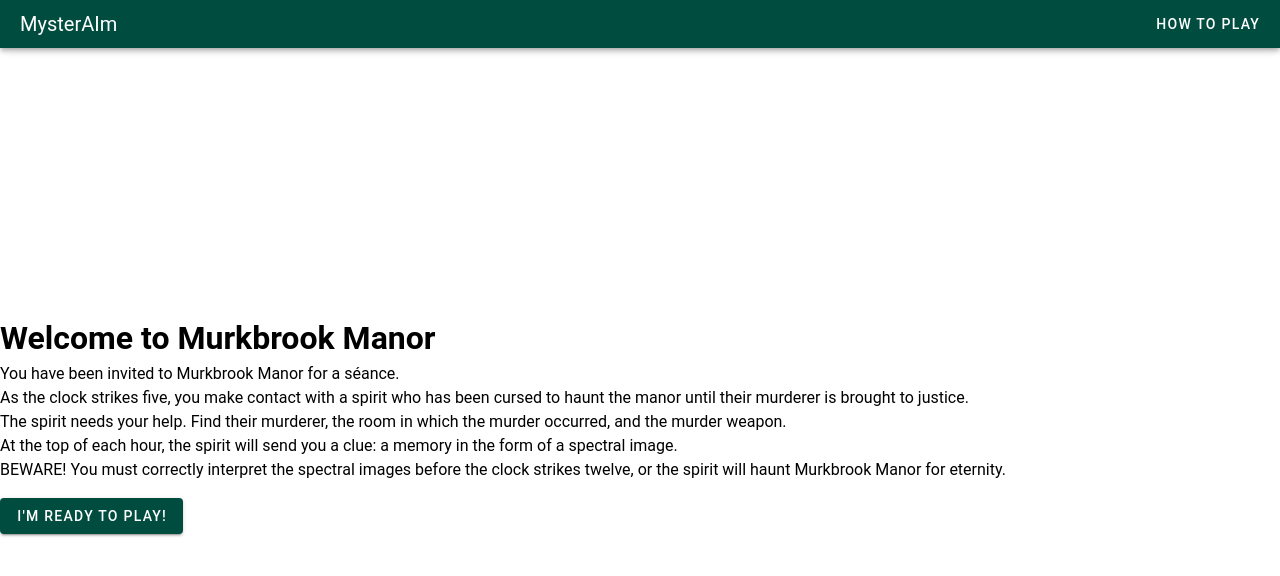
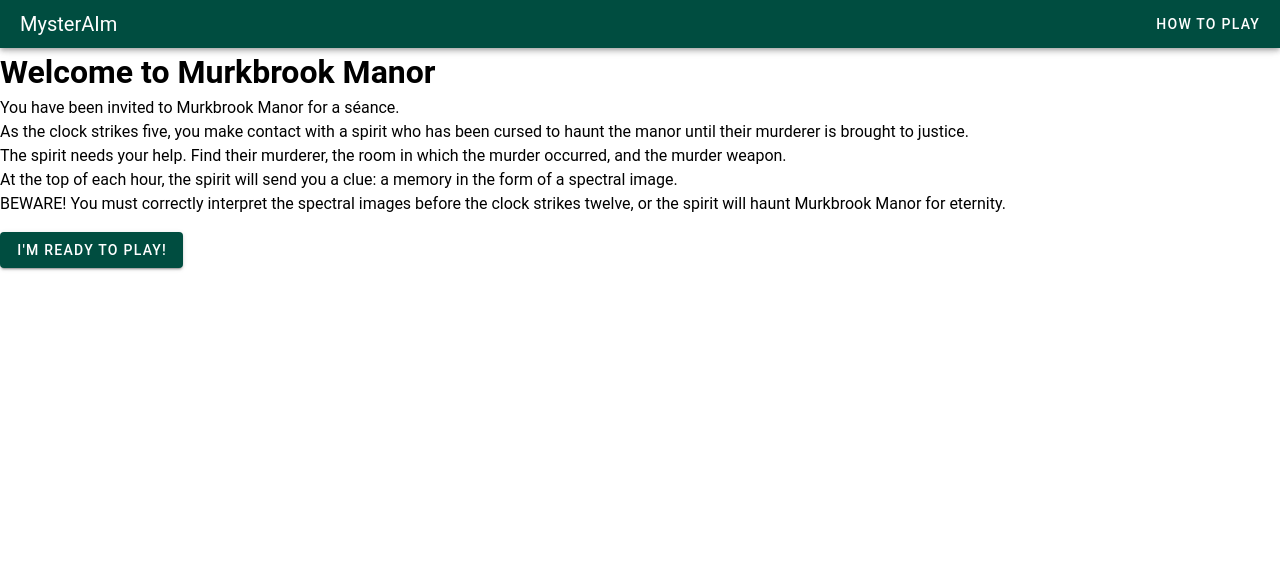
Before and after one commit to emjrhys/mysterium-ai, a Vue app: page / in a window 1280 px wide. Shown: the top 576 px of the page. Built offline with nearby package versions, Linux system fonts and the light colour scheme; no server answers.

Commit message:
fix size and scroll

```diff
--- a/src/assets/main.css
+++ b/src/assets/main.css
@@ -1,13 +1,6 @@
 html, body {
   width: 100vw;
   height: 100vh;
-
-  overflow: hidden;
-}
-
-body {
-  display: flex;
-  place-items: center;
 }
 
 #app {
```
